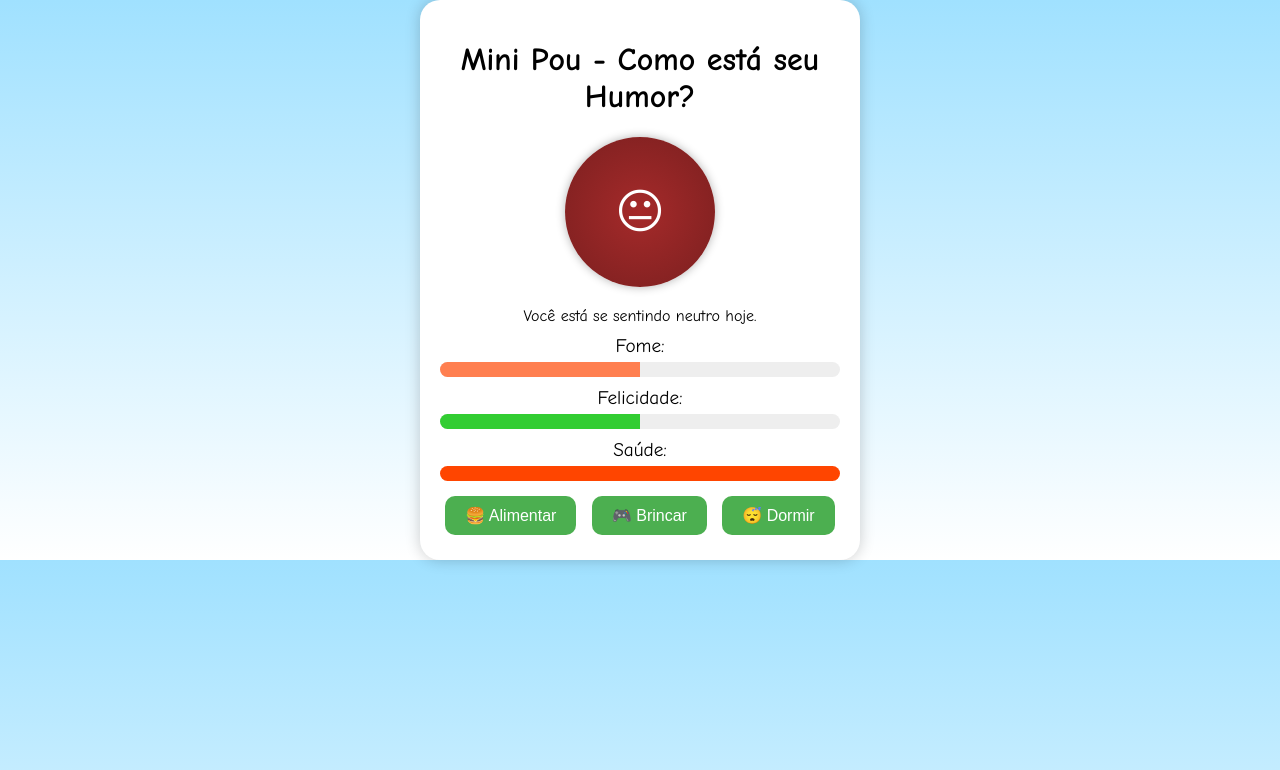
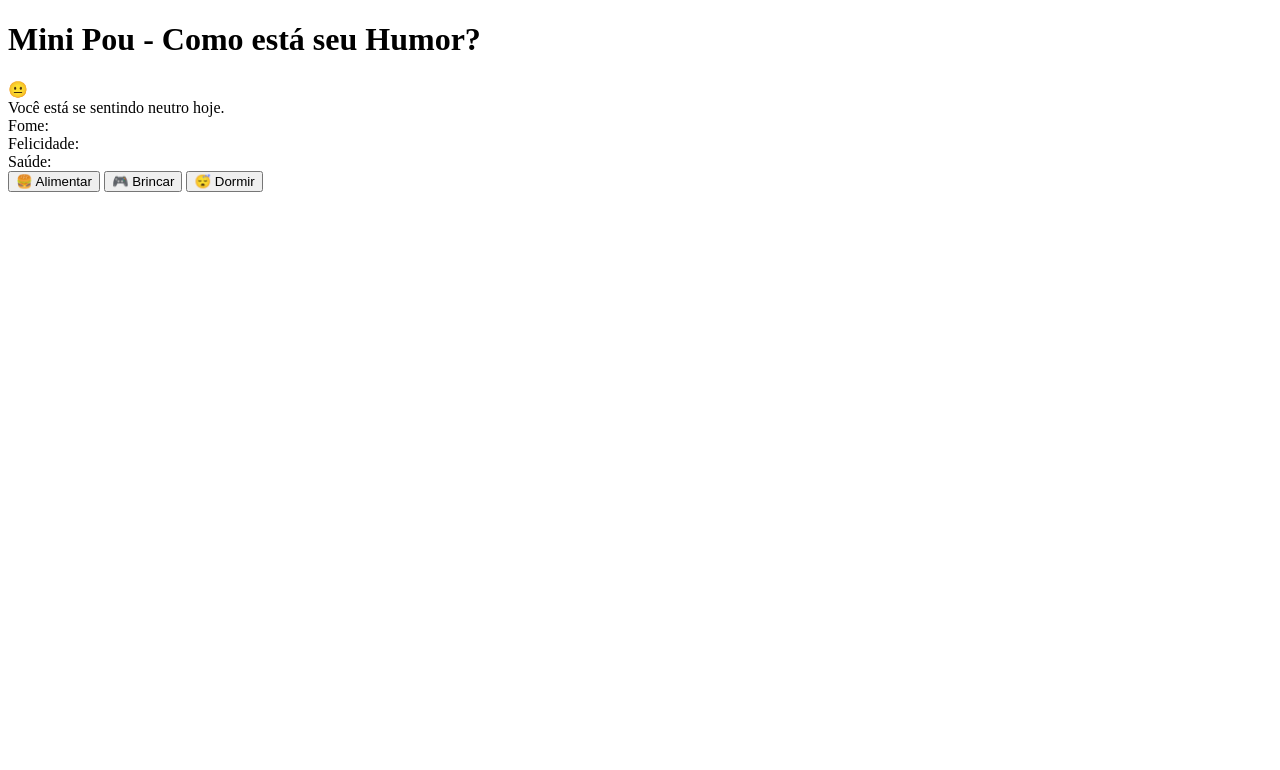
Before and after one commit to MAICONOLIVEIRAAA/humor, a plain HTML site: page index.html in a window 1280 px wide. Drawn offline with Linux system fonts and the light colour scheme.

Commit message:
Update style.css

```diff
--- a/style.css
+++ b/style.css
@@ -1,81 +1,51 @@
-body {
-  font-family: 'Comic Sans MS', cursive, sans-serif;
-  text-align: center;
-  background: linear-gradient(to bottom, #a0e1ff, #ffffff);
-  margin: 0;
-  padding: 0;
+let hunger = 50; // Fome inicia em 50%
+let happiness = 50; // Felicidade inicia em 50%
+let health = 100; // Saúde inicia em 100%
+
+const pet = document.getElementById('pet');
+const hungerBar = document.getElementById('hunger-bar');
+const happinessBar = document.getElementById('happiness-bar');
+const healthBar = document.getElementById('health-bar');
+const moodText = document.getElementById('mood-text');
+
+function updateMood() {
+  // Atualiza o rosto do pet
+  if (happiness <= 30) {
+    pet.innerText = "😔"; // Pet triste
+    moodText.innerText = "Você está se sentindo triste hoje.";
+  } else if (happiness <= 70) {
+    pet.innerText = "😐"; // Pet neutro
+    moodText.innerText = "Você está se sentindo neutro hoje.";
+  } else {
+    pet.innerText = "😄"; // Pet feliz
+    moodText.innerText = "Você está se sentindo muito feliz hoje!";
+  }
+
+  // Atualiza as barras de status
+  hungerBar.style.width = hunger + "%";
+  happinessBar.style.width = happiness + "%";
+  healthBar.style.width = health + "%";
 }
 
-#game-container {
-  max-width: 400px;
-  margin: 0 auto;
-  padding: 20px;
-  background-color: white;
-  border-radius: 20px;
-  box-shadow: 0 0 15px rgba(0, 0, 0, 0.2);
+function feedPet() {
+  hunger = Math.max(hunger - 20, 0); // Reduz a fome, mínimo 0
+  happiness = Math.min(happiness + 10, 100); // Aumenta felicidade, máximo 100
+  updateMood();
 }
 
-#pet {
-  width: 150px;
-  height: 150px;
-  border-radius: 50%;
-  background: radial-gradient(circle, #a52a2a 0%, #7a1f1f 100%);
-  margin: 20px auto;
-  display: flex;
-  align-items: center;
-  justify-content: center;
-  font-size: 3em;
-  color: white;
-  box-shadow: 0 0 10px rgba(0, 0, 0, 0.3);
-  transition: transform 0.2s;
+function playWithPet() {
+  happiness = Math.min(happiness + 20, 100); // Aumenta a felicidade, máximo 100
+  hunger = Math.min(hunger + 10, 100); // Aumenta a fome
+  health = Math.max(health - 10, 0); // Diminui saúde se brincar muito
+  updateMood();
 }
 
-#pet:hover {
-  transform: scale(1.1);
+function sleepPet() {
+  health = Math.min(health + 20, 100); // Aumenta saúde
+  happiness = Math.max(happiness - 10, 0); // Diminui felicidade se dormindo muito
+  hunger = Math.max(hunger - 10, 0); // Fome diminui
+  updateMood();
 }
 
-.status-bar {
-  margin: 10px 0;
-  font-size: 1.2em;
-}
-
-.progress {
-  width: 100%;
-  background-color: #eee;
-  border-radius: 10px;
-  overflow: hidden;
-  margin-top: 5px;
-}
-
-.progress-bar {
-  height: 15px;
-  transition: width 0.3s ease;
-}
-
-#hunger-bar {
-  background-color: #ff7f50;
-}
-
-#happiness-bar {
-  background-color: #32cd32;
-}
-
-#health-bar {
-  background-color: #ff4500;
-}
-
-button {
-  margin: 5px;
-  padding: 10px 20px;
-  font-size: 1em;
-  border: none;
-  border-radius: 10px;
-  background-color: #4caf50;
-  color: white;
-  cursor: pointer;
-  transition: background 0.2s;
-}
-
-button:hover {
-  background-color: #45a049;
-}
+// Inicializa o estado do jogo
+updateMood();
```
